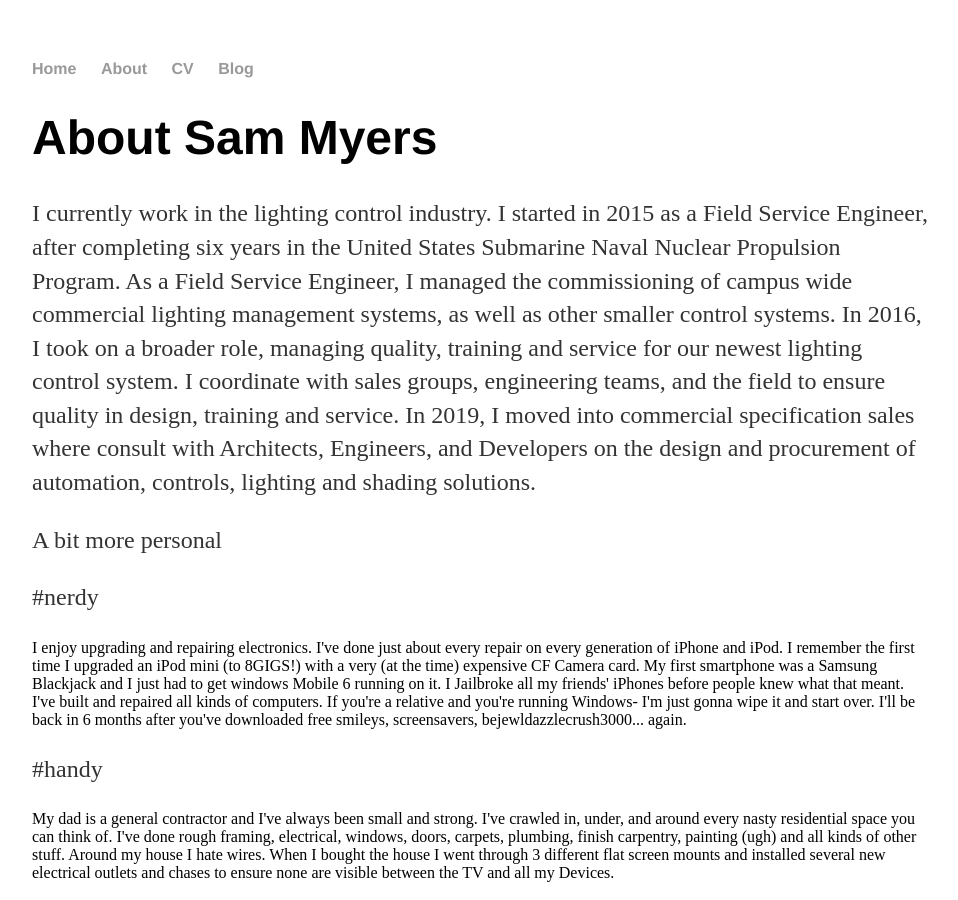
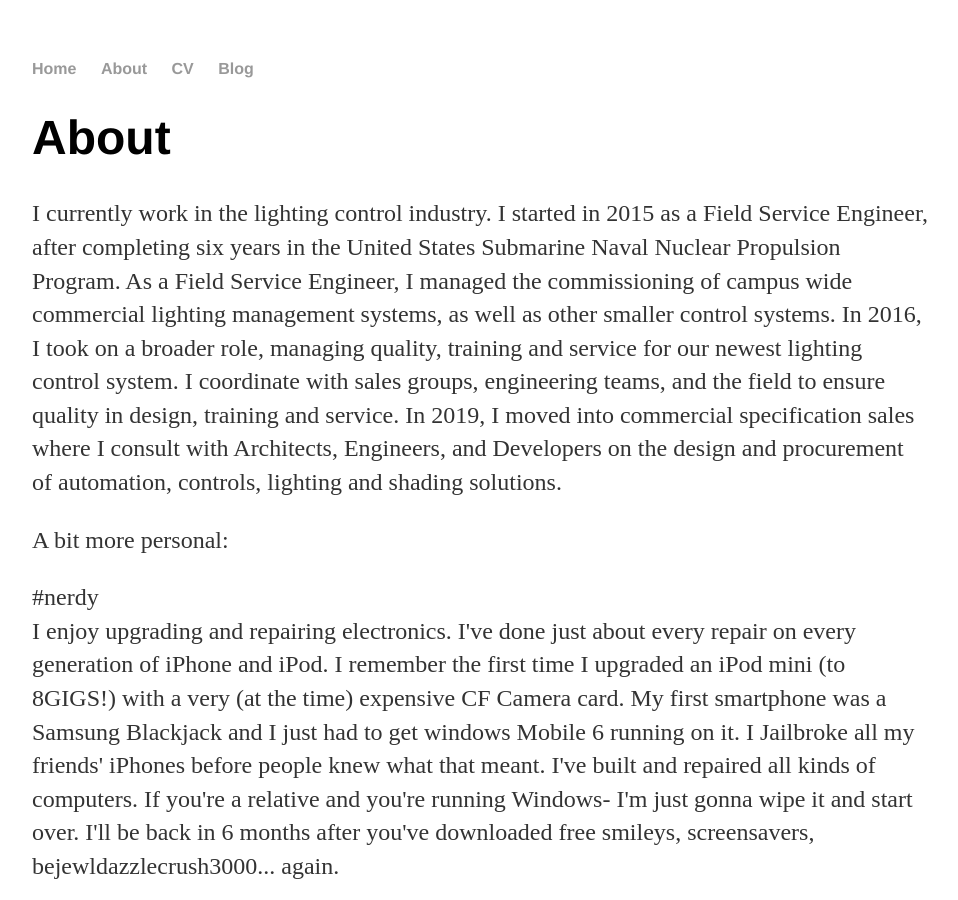
Before and after one commit to samstevenm/samstevenm.github.io, a Jekyll site: the page built from about/index.html, in a window 1280 px wide and 900 px high. Shown: the whole window, without its empty margins (160-1118 px from the left). Built offline with Jekyll 4.4.1, drawn with Linux system fonts in a browser that asks for light colours.

Commit message:
Update index.html

```diff
--- a/about/index.html
+++ b/about/index.html
@@ -3,27 +3,35 @@
 title: About Sam Myers
 ---
 	<div class="about">
-			<h1>About Sam Myers</h1>
-			<p>I currently work in the lighting control industry. I started in 2015 as a Field Service Engineer, after completing six years in the United States Submarine Naval Nuclear Propulsion Program. As a Field Service Engineer, I managed the commissioning of campus wide commercial lighting management systems, as well as other smaller control systems. In 2016, I took on a broader role, managing quality, training and service for our newest lighting control system. I coordinate with sales groups, engineering teams, and the field to ensure quality in design, training and service. In 2019, I moved into commercial specification sales where consult with Architects, Engineers, and Developers on the design and procurement of automation, controls, lighting and shading solutions.</p>
-			<p>A bit more personal</p>
+			<h1>About</h1>
+			<p>I currently work in the lighting control industry. I started in 2015 as a Field Service Engineer, after completing six years in the United States Submarine Naval Nuclear Propulsion Program. As a Field Service Engineer, I managed the commissioning of campus wide commercial lighting management systems, as well as other smaller control systems. In 2016, I took on a broader role, managing quality, training and service for our newest lighting control system. I coordinate with sales groups, engineering teams, and the field to ensure quality in design, training and service. In 2019, I moved into commercial specification sales where I consult with Architects, Engineers, and Developers on the design and procurement of automation, controls, lighting and shading solutions.</p>
+			<p>A bit more personal:</p>
 
-			<p>#nerdy</p>
+			</p><p>#nerdy<br />
 			I enjoy upgrading and repairing electronics. I've done just about every repair on every generation of iPhone and iPod. I remember the first time I upgraded an iPod mini (to 8GIGS!) with a very (at the time) expensive CF Camera card. My first smartphone was a Samsung Blackjack and I just had to get windows Mobile 6 running on it. I Jailbroke all my friends' iPhones before people knew what that meant. I've built and repaired all kinds of computers. If you're a relative and you're running Windows- I'm just gonna wipe it and start over. I'll be back in 6 months after you've downloaded free smileys, screensavers, bejewldazzlecrush3000... again.
-			<p>#handy</p>
+			</p>
+			<p>#handy<br />
 			My dad is a general contractor and I've always been small and strong. I've crawled in, under, and around every nasty residential space you can think of. I've done rough framing, electrical, windows, doors, carpets, plumbing, finish carpentry, painting (ugh) and all kinds of other stuff. Around my house I hate wires. When I bought the house I went through 3 different flat screen mounts and installed several new electrical outlets and chases to ensure none are visible between the TV and all my Devices.
-			<p>#nuclear</p>
+			</p>
+			<p>#nuclear<br />
 			I operated a Nuclear Reactor onboard a Trident Class Submarine based out of Bangor, WA. Most of that is classified.
-			<p>#OS</p>
+			</p>
+			<p>#OS<br />
 			I've used Windows since '95, Linux since Breezy Badger, Mac since Panther. I remember the joy of bringing my dads Thinkpad T20 back to life with Ubuntu and the pain of finding drivers for the PCI Wifi card. I played extensively with the OSX86 project and I was constantly searching for Kexts to keep the newest version of OSX running an HP workstation I inherited from my Aunt's company.
-			<p>#code</p>
+			</p>
+			<p>#code<br />
 			I've dabbled in almost every common programming language. I got my feet wet with HTML and CSS back when MySpace was all the rage. I learned PHP, JavaScript, and SQL as I went. I've scheduled Cronjobs to do server backups. I've written more bash and applescripts than I can count (usually it would have been faster to do the task by hand). Python is my GOTO language. My C is eh. If I can do it from a terminal I probably will. Right now I'm playing with AWS, custom Alexa skills and the undocumented Telsa API.
-			<p>#maker</p>
+			</p>
+			<p>#maker<br />
 			I recently got a 3D printer. Finally all my Megas, Teensys and Pis have pretty homes! When I have stuff worth sharing, I'll include a Thingiverse link.
-			<p>#languages</p>
+			</p>
+			<p>#languages<br />
 			I speak Spanish (mejor cuando estoy un poquito boracho). My French is decent. I took a Semester of Latin. Halfway through Latin, my professor was struck by a car and the Dean took over the class. We mostly just struggled through pages and pages of text. I got an A, but I think they thought we were traumatized... by the Dean, the original professor ended up with a cast and was fine.
-			<p>#hipster</p>
+			</p>
+			<p>#hipster<br />
 			I used GrandCentral before it became Google Voice. I've been on since 2006 (it wasn't popular 'till '07, just ask Wikipedia!). I'm usually "up" on the latest, newest, bestest, brightest things, at least in science and technology. I make obscure references and little jokes I silently chuckle at. Prepositions are not words to end sentences with.
-			<p>#smarthome</p>
+			</p
+			p>#smarthome<br />
 			I'm addicted. My home is my castle, and I should be able to control everything from everywhere. To this end my patient wife allows me to hack, tweak and update my entire home in the quest for Smartness.
 		</p>
 
```
